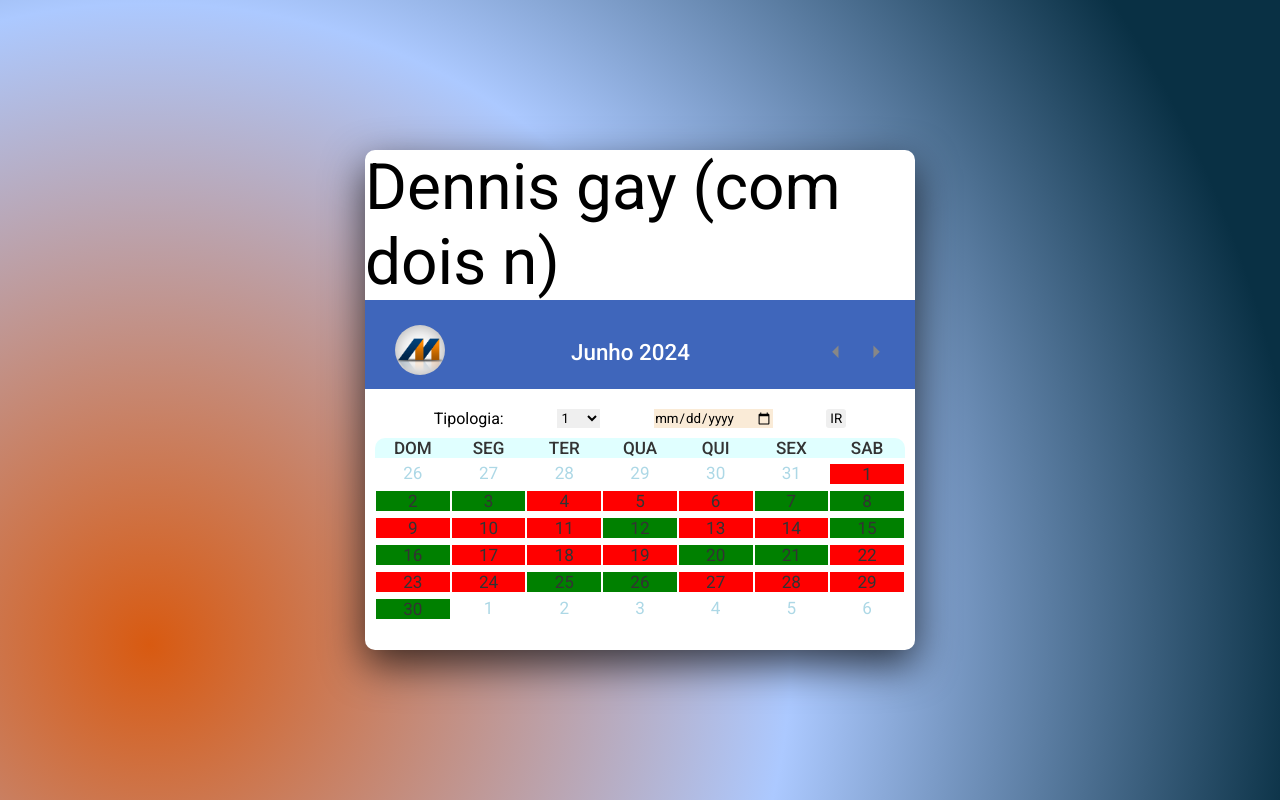
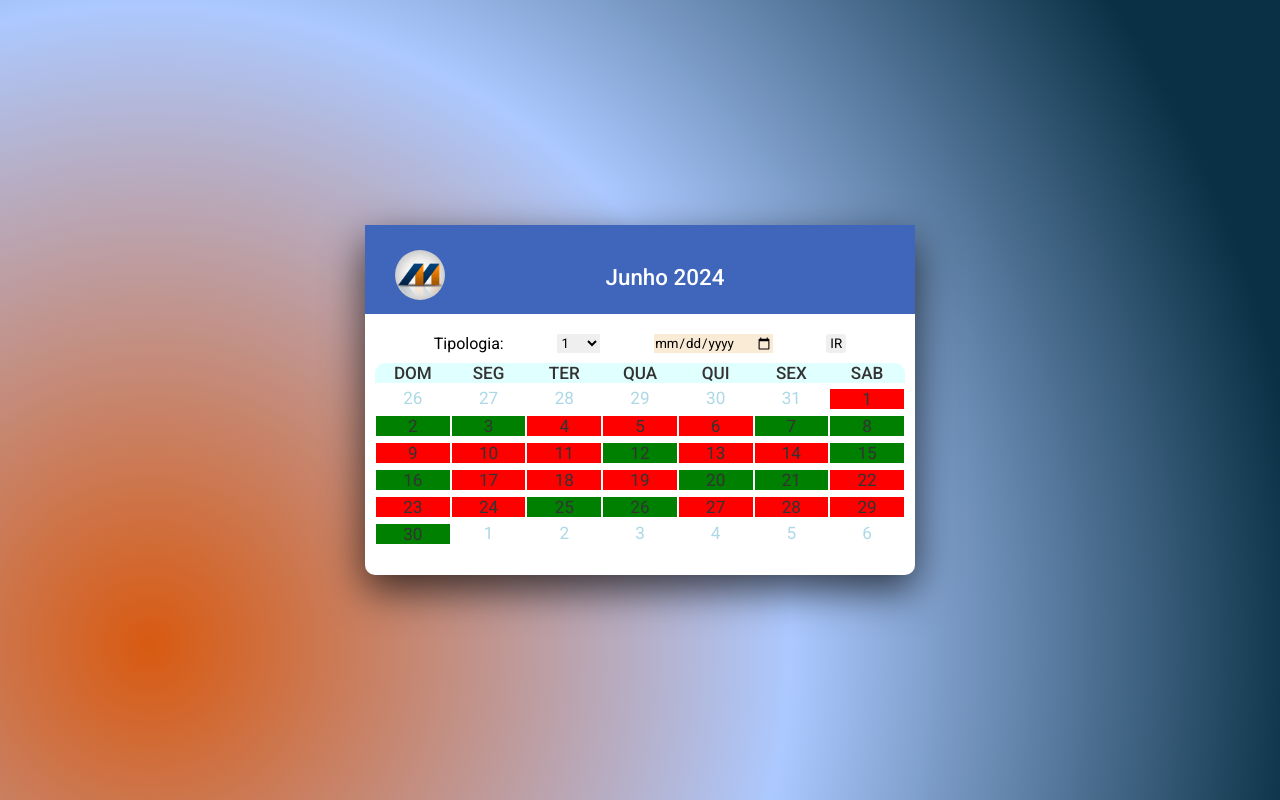
Before and after one commit to tonycmaia/escalaestacao, a website built with Vite: page index.html in a window 1280 px wide. Built offline with nearby package versions, Linux system fonts and the light colour scheme.

Commit message:
tirar setas

```diff
--- a/index.html
+++ b/index.html
@@ -13,15 +13,15 @@
 
 <body>
   <div class="wrapper">
-    <p class="denis">Dennis gay (com dois n)</p>
+
     <header>
 
       <p id="demo"><img src="./352401712_1005867357243527_3584881947950458227_n.png" class="logo" alt="logo"></p>
       <p class="current-date"></p>
 
       <div class="icons">
-        <span id="prev" class="material-symbols-outlined">arrow_left</span>
-        <span id="next" class="material-symbols-outlined">arrow_right</span>
+        <!-- <span id="prev" class="material-symbols-outlined">arrow_left</span>
+        <span id="next" class="material-symbols-outlined">arrow_right</span> -->
       </div>
 
     </header>
--- a/style.css
+++ b/style.css
@@ -188,6 +188,8 @@ header .current-date{
   height: 50px;
   border-radius: 50px;
 
+
+
 }
 
 .denis{
```
